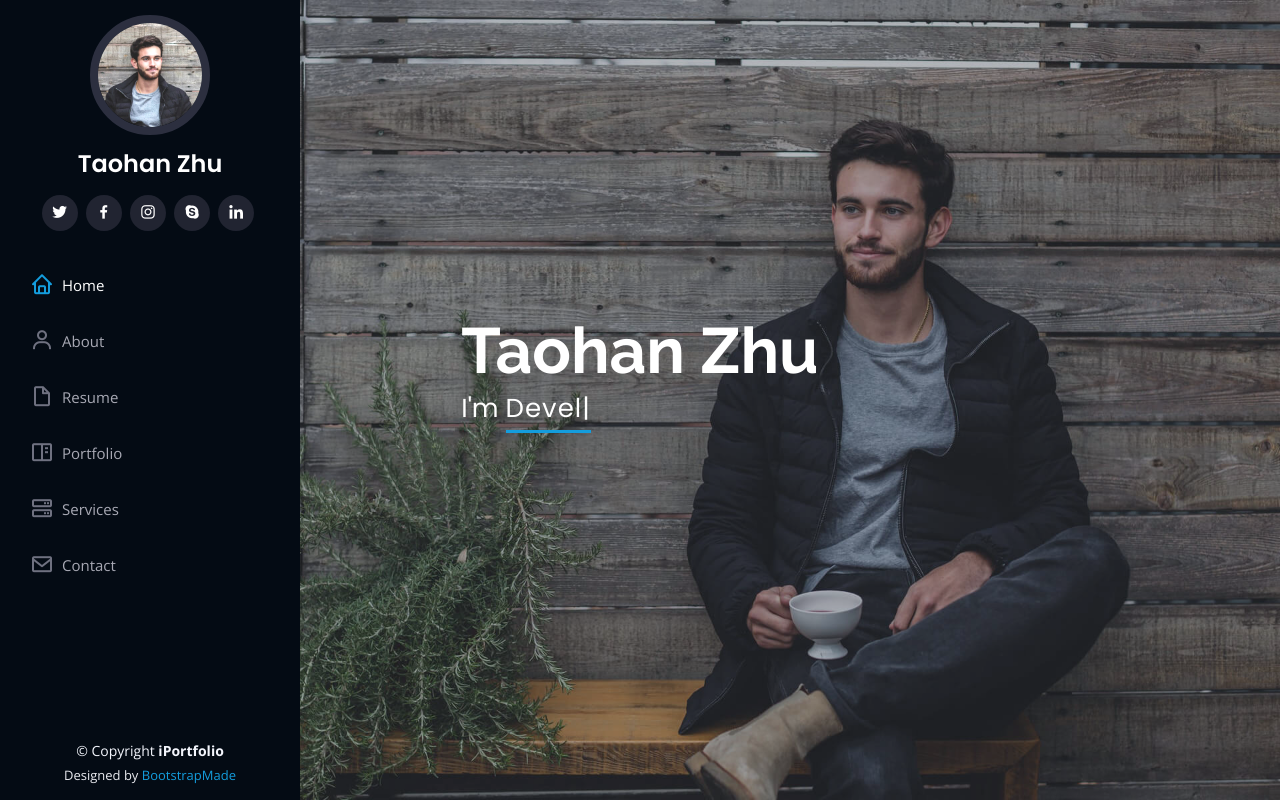
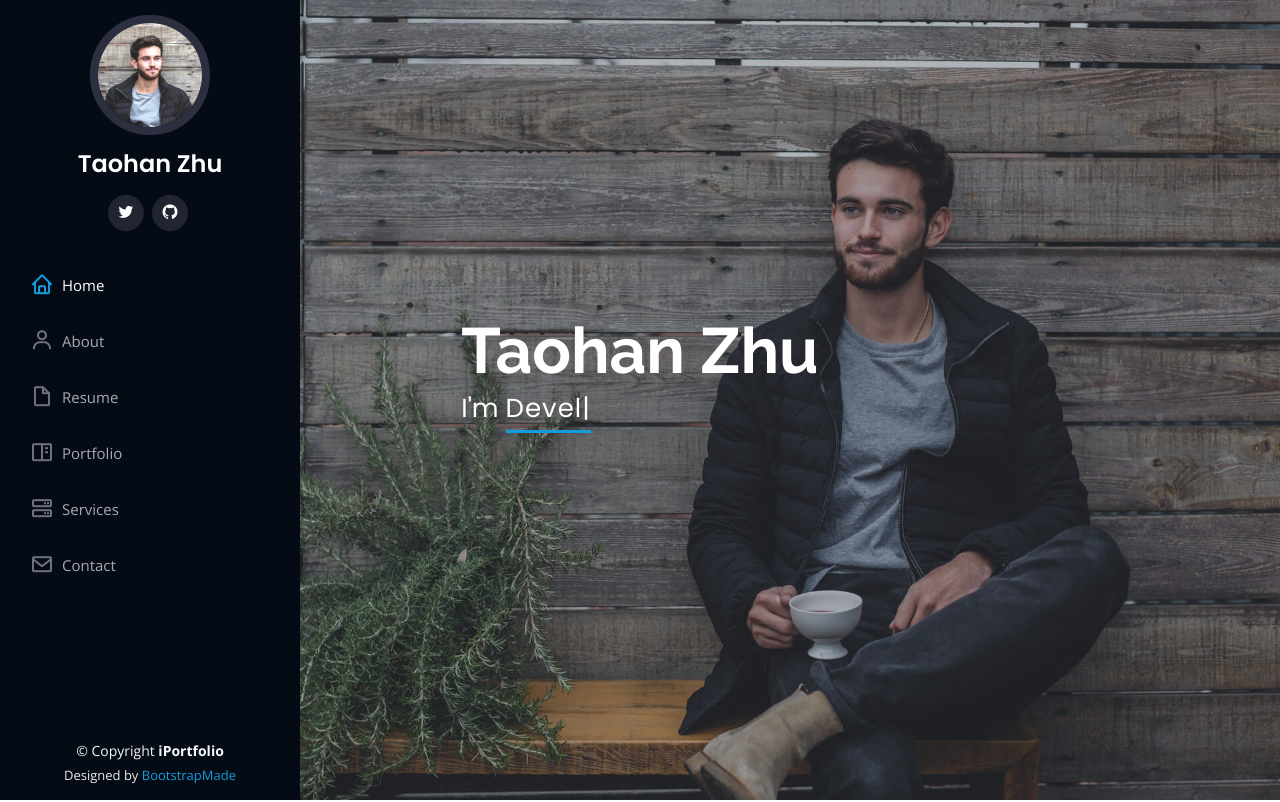
Before and after one commit to ShaneZTH/CS5610_Personal_Page, a plain HTML site: page index.html in a window 1280 px wide. Shown: the top 802 px of the page. Drawn offline with nearby package versions, Linux system fonts and the light colour scheme.

Commit message:
Added social media handlers

```diff
--- a/index.html
+++ b/index.html
@@ -48,11 +48,8 @@
         <img src="assets/img/profile-img.jpg" alt="" class="img-fluid rounded-circle">
         <h1 class="text-light"><a href="index.html">Taohan Zhu</a></h1>
         <div class="social-links mt-3 text-center">
-          <a href="#" class="twitter"><i class="bx bxl-twitter"></i></a>
-          <a href="#" class="facebook"><i class="bx bxl-facebook"></i></a>
-          <a href="#" class="instagram"><i class="bx bxl-instagram"></i></a>
-          <a href="#" class="google-plus"><i class="bx bxl-skype"></i></a>
-          <a href="#" class="linkedin"><i class="bx bxl-linkedin"></i></a>
+          <a href="https://twitter.com/tz_shane" class="twitter"><i class="bx bxl-twitter"></i></a>
+          <a href="https://github.com/ShaneZTH" class="github"><i class="bx bxl-github"></i></a>
         </div>
       </div>
 
```
